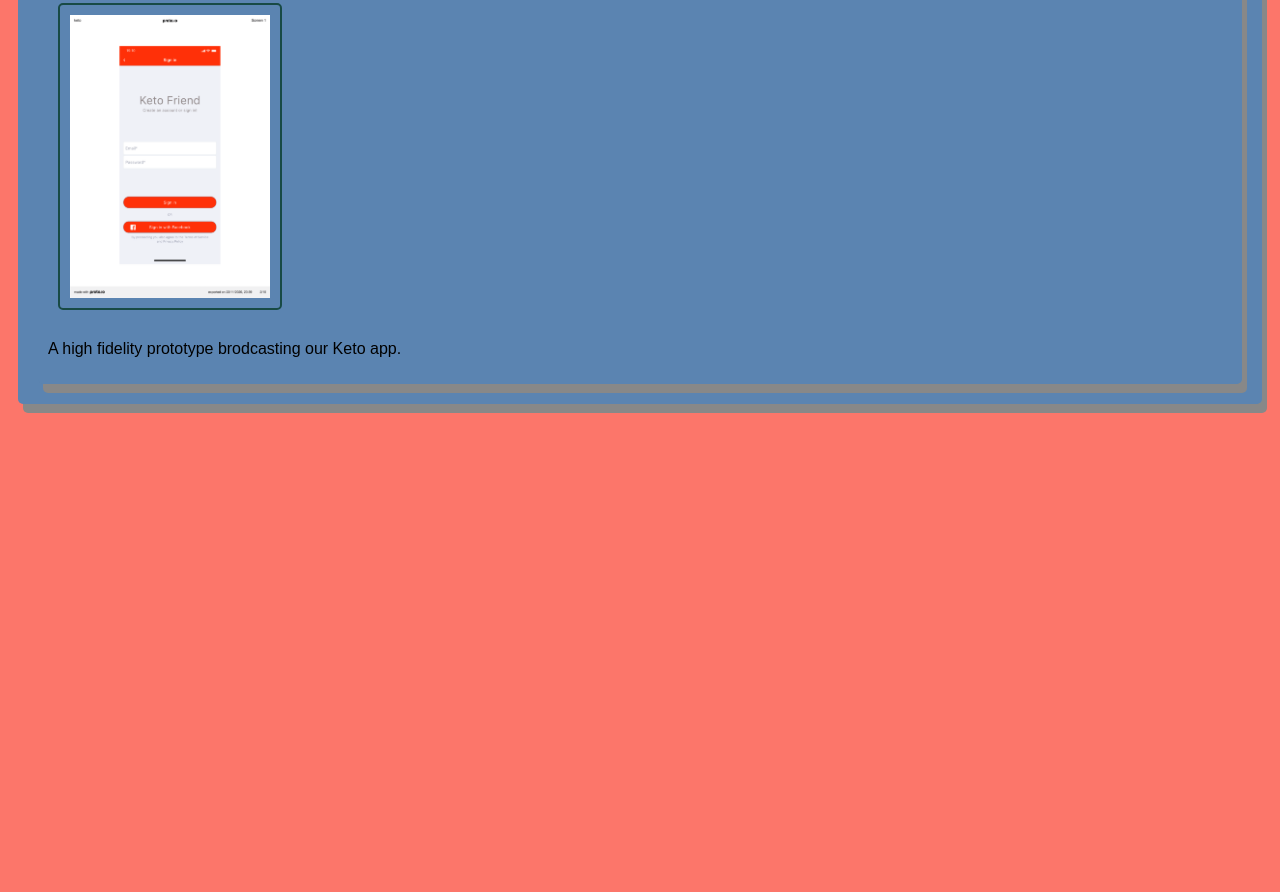
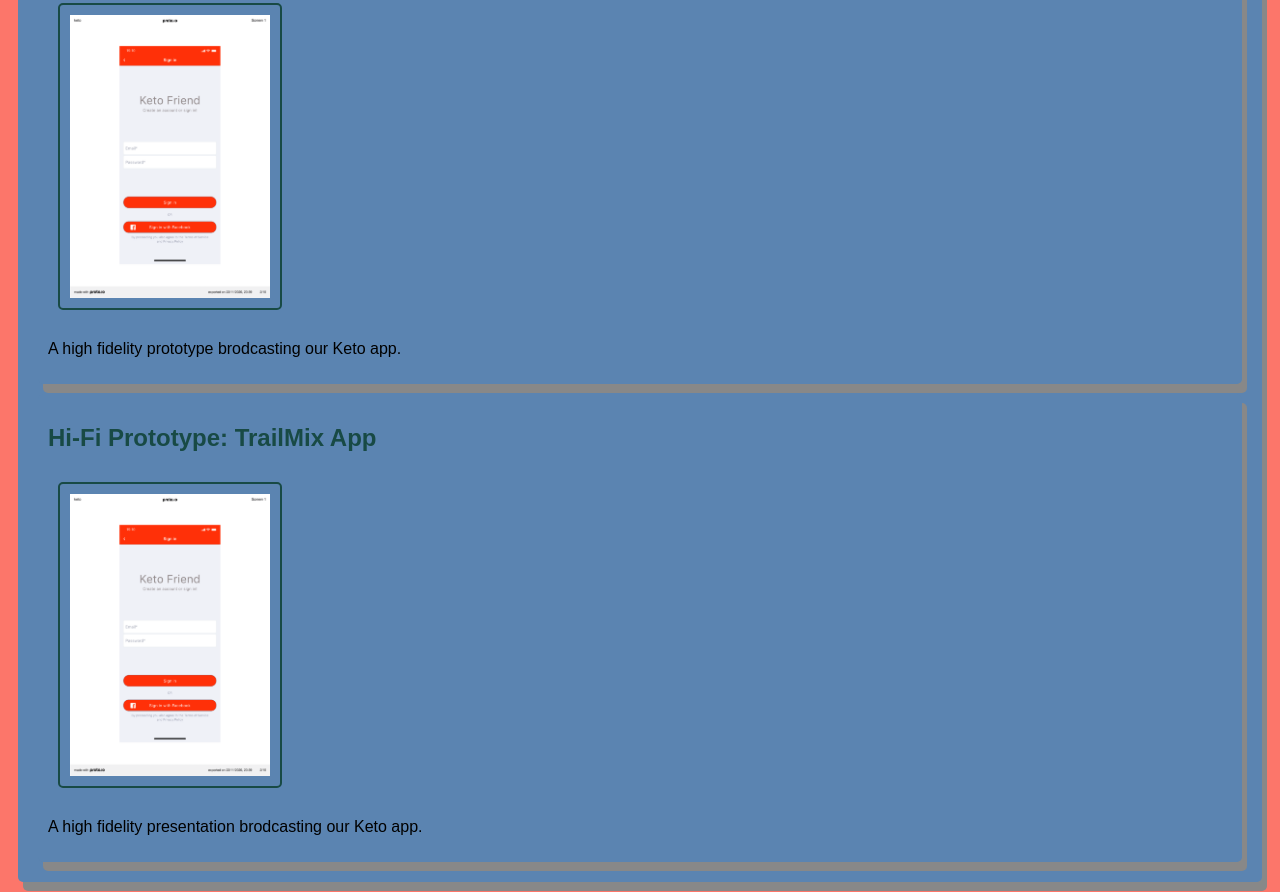
Before and after one commit to Kelvvv/Kelvvv.github.io, a plain HTML site: page index.html in a window 1280 px wide. Shown: the part 2980-3872 px from the top of the page. Before the commit the page ends 3394 px from the top, so only its background shows below. Drawn offline with Linux system fonts and the light colour scheme.

Commit message:
Add files via upload

```diff
--- a/index.html
+++ b/index.html
@@ -91,6 +91,15 @@
                     A high fidelity prototype brodcasting our Keto app.
                 </p>
         </section>
+
+          <!--Hi-fi Presentation Assignment-->
+          <section class="assignment">
+            <a href="https://www.youtube.com/watch?v=v0Y-UjjIVmk&feature=youtu.be"><h2>Hi-Fi Prototype: TrailMix App</h2></a>
+            <a href="https://www.youtube.com/watch?v=v0Y-UjjIVmk&feature=youtu.be"><img src="images/keto-02.png"></a>
+                <p>
+                    A high fidelity presentation brodcasting our Keto app.
+                </p>
+        </section>
         <div>
     </body>
 
```
